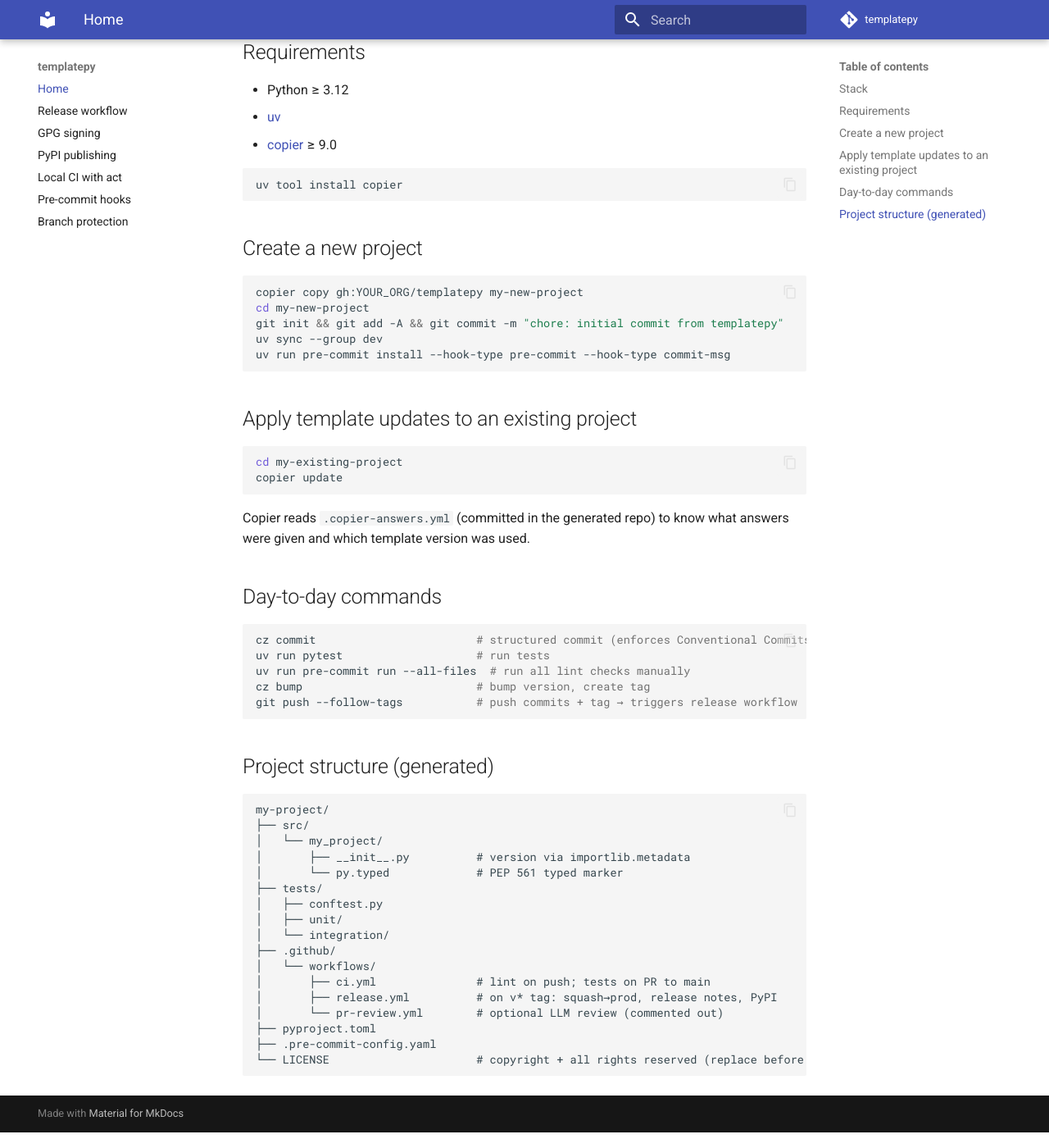
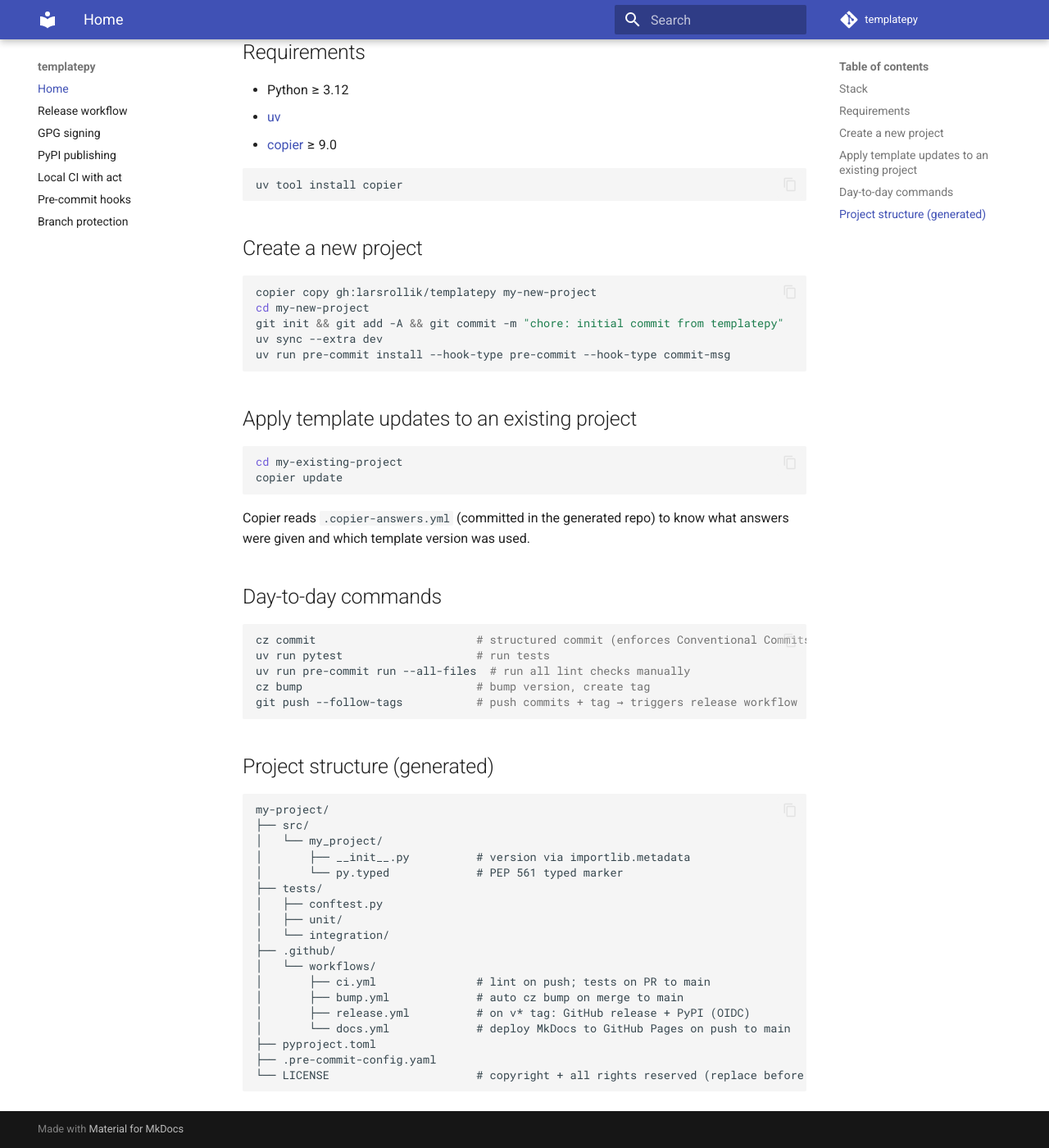
Before and after one commit to larsrollik/templatepy, an MkDocs documentation site: the page built from docs/index.md, in a window 1280 px wide and 1400 px high, scrolled down 671 px. Shown: the whole window at 82% size. Built offline with MkDocs 1.6.1 and Material for MkDocs 9.7.7, drawn with Linux system fonts in a browser that asks for light colours; comment, search, counter and statistics services are not loaded.

Commit message:
docs: fix YOUR_ORG placeholder, stale uv/workflow refs; add docs deploy workflow

````diff
--- a/docs/index.md
+++ b/docs/index.md
@@ -27,10 +27,10 @@
 ## Create a new project
 
 ```sh
-copier copy gh:YOUR_ORG/templatepy my-new-project
+copier copy gh:larsrollik/templatepy my-new-project
 cd my-new-project
 git init && git add -A && git commit -m "chore: initial commit from templatepy"
-uv sync --group dev
+uv sync --extra dev
 uv run pre-commit install --hook-type pre-commit --hook-type commit-msg
 ```
 
@@ -68,8 +68,9 @@
 ├── .github/
 │   └── workflows/
 │       ├── ci.yml               # lint on push; tests on PR to main
-│       ├── release.yml          # on v* tag: squash→prod, release notes, PyPI
-│       └── pr-review.yml        # optional LLM review (commented out)
+│       ├── bump.yml             # auto cz bump on merge to main
+│       ├── release.yml          # on v* tag: GitHub release + PyPI (OIDC)
+│       └── docs.yml             # deploy MkDocs to GitHub Pages on push to main
 ├── pyproject.toml
 ├── .pre-commit-config.yaml
 └── LICENSE                      # copyright + all rights reserved (replace before publishing)
--- a/mkdocs.yml
+++ b/mkdocs.yml
@@ -1,6 +1,6 @@
 site_name: templatepy
 site_description: Copier template for modern Python packages
-repo_url: https://github.com/YOUR_ORG/templatepy
+repo_url: https://github.com/larsrollik/templatepy
 repo_name: templatepy
 edit_uri: edit/main/docs/
 
````
Also changed, not shown: 1 other file.
